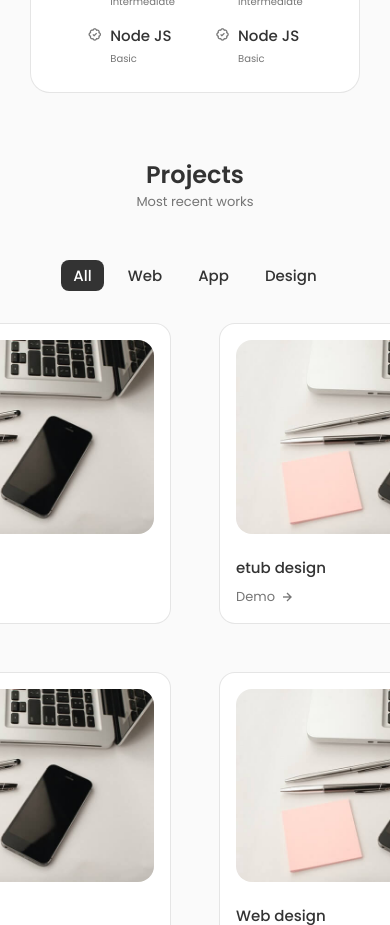
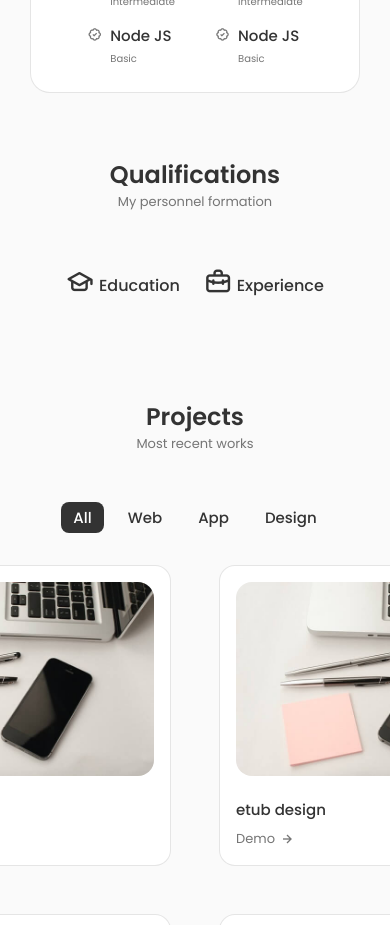
Before and after one commit to Matsuel/Personnal-website, a React (Create React App) app: page / in a window 390 px wide. Shown: the part 1900-2825 px from the top of the page. Built offline with nearby package versions, Linux system fonts and the light colour scheme.

Commit message:
qualifications

```diff
--- a/src/App.js
+++ b/src/App.js
@@ -3,6 +3,7 @@ import Header from './components/Header/Header';
 import Home from './components/home/Home';
 import About from './components/About/About';
 import Skills from './components/Skills/Skills';
+import Qualifications from './components/Qualifications/Qualifications';
 import Contact from './components/Contact/Contact';
 import Work from './components/Work/Work';
 import Footer from './components/Footer/Footer';
@@ -17,6 +18,7 @@ const App = () =>{
         <Home/>
         <About/>
         <Skills/>
+        <Qualifications/>
         <Work/>
         <Contact/>
       </div>
--- /dev/null
+++ b/src/components/Qualifications/Qualifications.jsx
@@ -0,0 +1,176 @@
+import React from 'react';
+import { useState } from 'react';
+import "./quali.css";
+
+const Qualifications = () => {
+
+    const [toggleState, setToggleState]=useState(0);
+
+    const toggleTab= (index) =>{
+        setToggleState(index);
+    }
+  return (
+    <section className="qualifications section">
+        <h2 className="section_title">Qualifications</h2>
+        <span className="section_subtitle">My personnel formation</span>
+
+        <div className="qualifications_container container">
+            <div className="qualifications_tabs">
+                <div className={toggleState===1 ? "qualifications_button qualifications_active button-flex":"qualifications_button button-flex"} onClick={() => toggleTab(1)}>
+                    <i className="uil uil-graduation-cap qualifications_icon"></i>
+                    Education
+                </div>
+
+                <div className={toggleState===2 ? "qualifications_button qualifications_active button-flex":"qualifications_button button-flex"} onClick={() => toggleTab(2)}>
+                    <i className="uil uil-briefcase-alt qualifications_icon"></i>
+                    Experience
+                </div>
+            </div>
+
+            <div className="qualifications_sections">
+                <div className={toggleState===1 ? "qualifications_content qualifications_content-active": "qualifications_content"}>
+                    <div className="qualifications_data">
+                        <div>
+                            <h3 className="qualifications_title">Ynov</h3>
+                            <span className="qualifications_subtitle">Ynov bordeaux Campus</span>
+                            <div className="qualifications_calendar">
+                                <i className="uil uil-calendar-alt"></i> kk-2027
+                            </div>
+                        </div>
+
+                        <div className="">
+                            <span className="qualifications_rounder"></span>
+                            <span className="qualifications_line"></span>
+                        </div>
+                    </div>
+
+                    <div className="qualifications_data">
+                        <div></div>
+
+                        <div className="">
+                            <span className="qualifications_rounder"></span>
+                            <span className="qualifications_line"></span>
+                        </div>
+
+                        <div>
+                            <h3 className="qualifications_title">Ynov</h3>
+                            <span className="qualifications_subtitle">Ynov bordeaux Campus</span>
+                            <div className="qualifications_calendar">
+                                <i className="uil uil-calendar-alt"></i> 2022-2027
+                            </div>
+                        </div>
+
+
+                    </div>
+
+                    <div className="qualifications_data">
+                        <div>
+                            <h3 className="qualifications_title">Ynov</h3>
+                            <span className="qualifications_subtitle">Ynov bordeaux Campus</span>
+                            <div className="qualifications_calendar">
+                                <i className="uil uil-calendar-alt"></i> 2022-2027
+                            </div>
+                        </div>
+
+                        <div className="">
+                            <span className="qualifications_rounder"></span>
+                            <span className="qualifications_line"></span>
+                        </div>
+                    </div>
+
+                    <div className="qualifications_data">
+                        <div></div>
+
+                        <div className="">
+                            <span className="qualifications_rounder"></span>
+                            <span className="qualifications_line"></span>
+                        </div>
+
+                        <div>
+                            <h3 className="qualifications_title">Ynov</h3>
+                            <span className="qualifications_subtitle">Ynov bordeaux Campus</span>
+                            <div className="qualifications_calendar">
+                                <i className="uil uil-calendar-alt"></i> 2022-2027
+                            </div>
+                        </div>
+
+
+                    </div>
+                </div>
+
+                <div className={toggleState===2 ? "qualifications_content qualifications_content-active": "qualifications_content"}>
+                    <div className="qualifications_data">
+                        <div>
+                            <h3 className="qualifications_title">Ynov</h3>
+                            <span className="qualifications_subtitle">Ynov bordeaux Campus</span>
+                            <div className="qualifications_calendar">
+                                <i className="uil uil-calendar-alt"></i> 2022-2027
+                            </div>
+                        </div>
+
+                        <div className="">
+                            <span className="qualifications_rounder"></span>
+                            <span className="qualifications_line"></span>
+                        </div>
+                    </div>
+
+                    <div className="qualifications_data">
+                        <div></div>
+
+                        <div className="">
+                            <span className="qualifications_rounder"></span>
+                            <span className="qualifications_line"></span>
+                        </div>
+
+                        <div>
+                            <h3 className="qualifications_title">Ynov</h3>
+                            <span className="qualifications_subtitle">Ynov bordeaux Campus</span>
+                            <div className="qualifications_calendar">
+                                <i className="uil uil-calendar-alt"></i> 2022-2027
+                            </div>
+                        </div>
+
+
+                    </div>
+
+                    <div className="qualifications_data">
+                        <div>
+                            <h3 className="qualifications_title">Ynov</h3>
+                            <span className="qualifications_subtitle">Ynov bordeaux Campus</span>
+                            <div className="qualifications_calendar">
+                                <i className="uil uil-calendar-alt"></i> 2022-2027
+                            </div>
+                        </div>
+
+                        <div className="">
+                            <span className="qualifications_rounder"></span>
+                            <span className="qualifications_line"></span>
+                        </div>
+                    </div>
+
+                    <div className="qualifications_data">
+                        <div></div>
+
+                        <div className="">
+                            <span className="qualifications_rounder"></span>
+                            <span className="qualifications_line"></span>
+                        </div>
+
+                        <div>
+                            <h3 className="qualifications_title">Ynov</h3>
+                            <span className="qualifications_subtitle">Ynov bordeaux Campus</span>
+                            <div className="qualifications_calendar">
+                                <i className="uil uil-calendar-alt"></i> 2022-2027
+                            </div>
+                        </div>
+
+
+                    </div>
+                </div>
+            </div>
+        </div>
+    </section>
+  )
+}
+
+export default Qualifications
--- /dev/null
+++ b/src/components/Qualifications/quali.css
@@ -0,0 +1,112 @@
+.qualifications_container{
+    max-width: 768px;
+}
+
+.qualifications_tabs{
+    display: flex;
+    justify-content: center;
+    margin-bottom: var(--mb-2);
+}
+
+.qualifications_button{
+    font-size: var(--h3-font-size);
+    font-weight: var(--font-medium);
+    color: var(--title-color);
+    margin: 0 var(--mb-1);
+    cursor: pointer;
+}
+
+.qualifications_button:hover{
+    color: var(--title-color-dark);
+}
+
+.qualifications_icon{
+    font-size: 1.8rem;
+    margin-right: var(--mb-0-25);
+}
+
+.qualifications-active{
+    color: var(--title-color-dark);
+}
+
+.qualifications_sections{
+    display: grid;
+    grid-template-columns: 0.5fr;
+    justify-content: center;
+}
+
+.qualifications_content{
+    display: none;
+}
+
+.qualifications_content-active{
+    display: block;
+}
+
+.qualifications_data{
+    display: grid;
+    grid-template-columns: 1fr max-content 1fr;
+    column-gap: 1.5rem;
+}
+
+.qualifications_title{
+    font-size: var(--normal-font-size);
+    font-weight: var(--font-medium) ;
+}
+
+.qualifications_subtitle{
+    display: inline-block;
+    font-size: var(--small-font-size);
+    margin-bottom: var(--mb-1);
+}
+
+.qualifications_calendar{
+    font-size: var(--small-font-size);
+}
+
+.qualifications_rounder{
+    display: inline-block;
+    width: 13px;
+    height: 13px;
+    background-color: var(--text-color);
+    border-radius: 50%;
+}
+
+.qualifications_line{
+    display: block;
+    width: 1px;
+    height: 100%;
+    background-color: var(--text-color);
+    transform: translate(6px, -7px);
+}
+
+
+@media screen and (max-width: 992px) {
+    .qualifications_container{
+        margin-left: auto;
+        margin-right: auto;
+    }
+  }
+
+  @media screen and (max-width: 768px) {
+    .qualifications_container{
+        margin-left: var(--mb-1-5);
+        margin-right: var(--mb-1-5);
+    }
+  }
+
+  @media screen and (max-width: 576px) {
+    .qualifications_sections{
+        grid-template-columns: initial;
+    }
+
+    .qualifications_button{
+        margin: 0 var(--mb-0-75);
+    }
+  }
+
+  @media screen and (max-width: 350px) {
+    .qualifications_data{
+        gap: 0.5rem;
+    }
+  }
```
